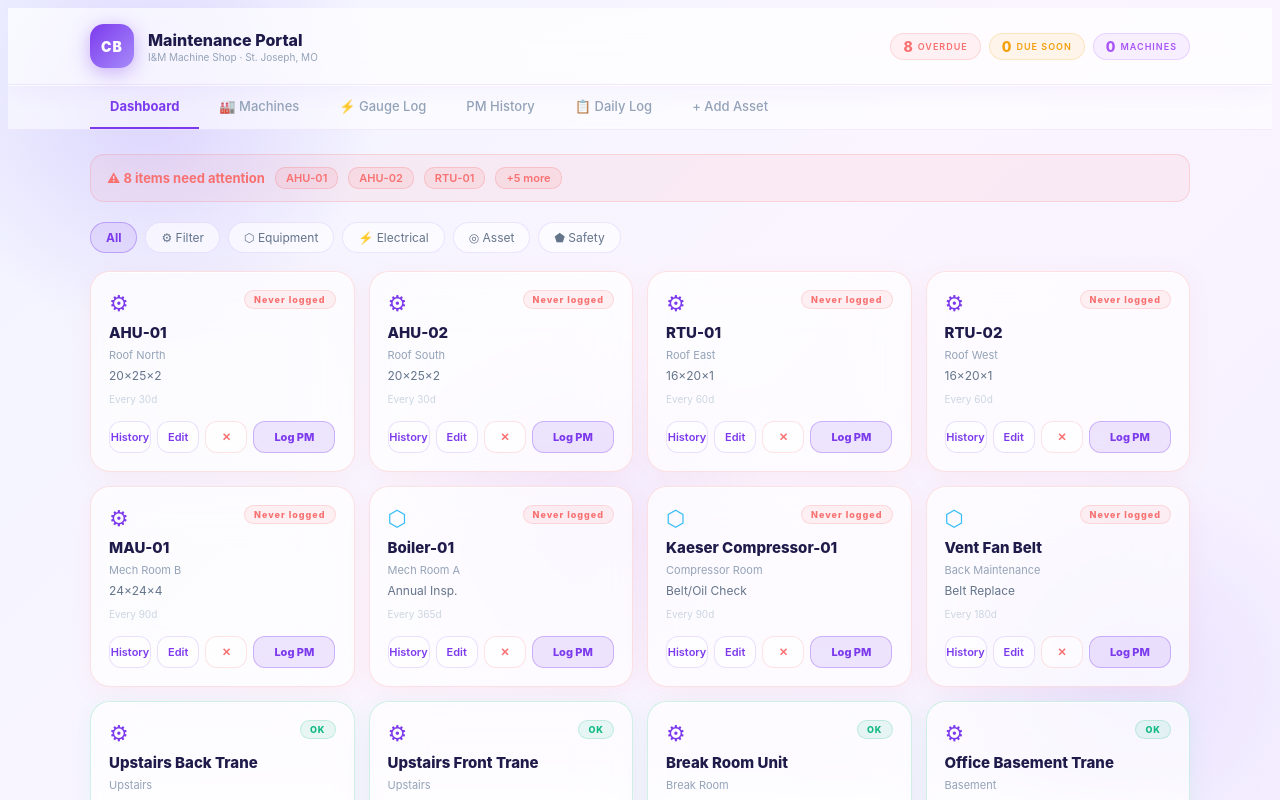
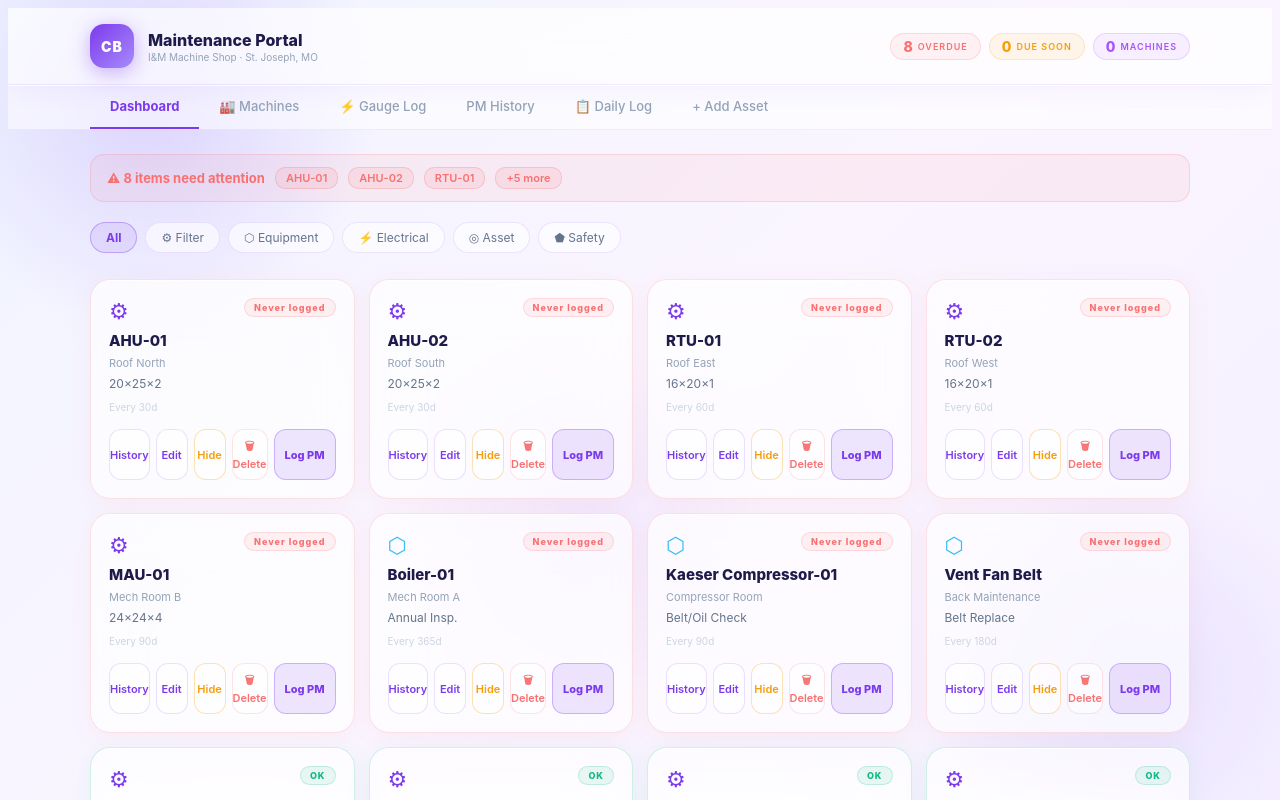
Before and after one commit to prouddaddy880810-byte/maintenance_portal, a React (Vite) app: page / in a window 1280 px wide. Shown: the top 800 px of the page. Built offline with nearby package versions, Linux system fonts and the light colour scheme.

Commit message:
feat: dismiss/restore assets + confirm-before-delete modal

```diff
--- a/src/App.jsx
+++ b/src/App.jsx
@@ -177,32 +177,74 @@ function EditModal({ item, fields, title, onSave, onClose }) {
   );
 }
 
+// ─── CONFIRM DELETE MODAL ────────────────────────────────────────────────────
+function ConfirmDelete({ name, onConfirm, onClose }) {
+  return (
+    <Overlay onClose={onClose}>
+      <div style={{ textAlign:"center" }}>
+        <div style={{ fontSize:40,marginBottom:12 }}>🗑</div>
+        <div style={{ fontWeight:800,fontSize:18,color:"#1e1b4b",marginBottom:8 }}>Delete Permanently?</div>
+        <div style={{ fontSize:14,color:"#64748b",marginBottom:6 }}>
+          <strong style={{color:"#1e1b4b"}}>{name}</strong>
+        </div>
+        <div style={{ fontSize:13,color:"#94a3b8",marginBottom:24 }}>
+          This removes the asset and all its PM history forever.<br/>
+          Use <strong>Hide</strong> instead to just remove it from the dashboard.
+        </div>
+        <div style={{ display:"flex",gap:10 }}>
+          <button onClick={onClose} style={{ ...S.btnG,flex:1 }}>Cancel</button>
+          <button onClick={onConfirm} style={{ flex:2,padding:"11px 20px",background:"rgba(239,68,68,0.1)",border:"1.5px solid rgba(239,68,68,0.4)",color:"#ef4444",cursor:"pointer",fontFamily:"inherit",fontWeight:800,fontSize:13,borderRadius:14 }}>
+            Yes, Delete Forever
+          </button>
+        </div>
+      </div>
+    </Overlay>
+  );
+}
+
 // ─── ASSET CARD ──────────────────────────────────────────────────────────────
-function AssetCard({ asset, onLog, onHistory, onEdit, onDelete }) {
+function AssetCard({ asset, onLog, onHistory, onEdit, onDismiss, onDelete, dismissed }) {
   const { pm } = asset;
+  const [confirmingDelete, setConfirmingDelete] = useState(false);
   return (
-    <div style={{ background:"rgba(255,255,255,0.65)", border:`1.5px solid ${pm.color}30`, borderRadius:20, padding:18, backdropFilter:"blur(24px)", WebkitBackdropFilter:"blur(24px)", boxShadow:`0 4px 24px ${pm.color}12, inset 0 1px 0 rgba(255,255,255,0.9)`, display:"flex",flexDirection:"column",gap:6 }}>
+    <>
+      {confirmingDelete && (
+        <ConfirmDelete
+          name={asset.name}
+          onConfirm={onDelete}
+          onClose={()=>setConfirmingDelete(false)}
+        />
+      )}
+      <div style={{ background: dismissed ? "rgba(255,255,255,0.35)" : "rgba(255,255,255,0.65)", border:`1.5px solid ${dismissed ? "rgba(148,163,184,0.2)" : pm.color+"30"}`, borderRadius:20, padding:18, backdropFilter:"blur(24px)", WebkitBackdropFilter:"blur(24px)", boxShadow:`0 4px 24px ${pm.color}12, inset 0 1px 0 rgba(255,255,255,0.9)`, display:"flex",flexDirection:"column",gap:6, opacity: dismissed ? 0.65 : 1 }}>
         <div style={{ display:"flex",justifyContent:"space-between",alignItems:"flex-start" }}>
           <span style={{ fontSize:22,color:CAT_COLOR[asset.category] }}>{CAT_ICON[asset.category]}</span>
-        <span style={{ fontSize:9,fontWeight:800,letterSpacing:1,padding:"3px 9px",borderRadius:20,color:pm.color,background:pm.color+"18",border:`1px solid ${pm.color}30` }}>{pm.label}</span>
+          <div style={{ display:"flex",gap:6,alignItems:"center" }}>
+            {dismissed && <span style={{ fontSize:9,fontWeight:800,letterSpacing:1,padding:"3px 9px",borderRadius:20,color:"#94a3b8",background:"rgba(148,163,184,0.15)",border:"1px solid rgba(148,163,184,0.3)" }}>Hidden</span>}
+            {!dismissed && <span style={{ fontSize:9,fontWeight:800,letterSpacing:1,padding:"3px 9px",borderRadius:20,color:pm.color,background:pm.color+"18",border:`1px solid ${pm.color}30` }}>{pm.label}</span>}
+          </div>
         </div>
         <div style={{ fontWeight:800,fontSize:15,color:"#1e1b4b",lineHeight:1.2,marginTop:2 }}>{asset.name}</div>
         <div style={{ fontSize:11,color:"#94a3b8" }}>{asset.location}</div>
         <div style={{ fontSize:12,color:"#64748b" }}>{asset.detail}</div>
-      {asset.pmEnabled && (
+        {!dismissed && asset.pmEnabled && (
           <div style={{ display:"flex",justifyContent:"space-between",marginTop:4 }}>
             <span style={{ fontSize:10,color:"#cbd5e1" }}>Every {asset.intervalDays}d</span>
             {pm.days!==null && <span style={{ fontSize:11,color:pm.color,fontWeight:700 }}>{pm.days<0?`${Math.abs(pm.days)}d past due`:`${pm.days}d left`}</span>}
           </div>
         )}
-      {pm.next && <div style={{ fontSize:10,color:"#cbd5e1" }}>Next: <span style={{color:pm.color}}>{dStr(pm.next)}</span></div>}
+        {!dismissed && pm.next && <div style={{ fontSize:10,color:"#cbd5e1" }}>Next: <span style={{color:pm.color}}>{dStr(pm.next)}</span></div>}
         <div style={{ display:"flex",gap:6,marginTop:10,flexWrap:"wrap" }}>
-        <button onClick={onHistory} style={S.cGhost}>History</button>
+          {!dismissed && <button onClick={onHistory} style={S.cGhost}>History</button>}
           <button onClick={onEdit} style={{ ...S.cGhost,color:"#7c3aed" }}>Edit</button>
-        <button onClick={onDelete} style={{ ...S.cGhost,color:"#f87171",borderColor:"#f8717130" }}>✕</button>
-        <button onClick={onLog} style={S.cPrimary}>Log PM</button>
+          {dismissed
+            ? <button onClick={onDismiss} style={{ ...S.cGhost,color:"#10b981",borderColor:"rgba(16,185,129,0.3)" }}>↩ Restore</button>
+            : <button onClick={onDismiss} style={{ ...S.cGhost,color:"#f59e0b",borderColor:"rgba(245,158,11,0.3)" }}>Hide</button>
+          }
+          <button onClick={()=>setConfirmingDelete(true)} style={{ ...S.cGhost,color:"#f87171",borderColor:"#f8717130" }}>🗑 Delete</button>
+          {!dismissed && <button onClick={onLog} style={S.cPrimary}>Log PM</button>}
         </div>
       </div>
+    </>
   );
 }
 
@@ -720,6 +762,7 @@ export default function App() {
   const [logNote,    setNote]       = useState("");
   const [logDate,    setDate]       = useState(TODAY);
   const [toast,      setToast]      = useState(null);
+  const [showHidden, setShowHidden] = useState(false);
   const [addForm,    setForm]       = useState({ name:"",location:"",category:"Filter",detail:"",intervalDays:30,pmEnabled:true });
 
   useEffect(() => { save("cbv3_assets",    assets);    }, [assets]);
@@ -744,7 +787,8 @@ export default function App() {
     setForm({ name:"",location:"",category:"Filter",detail:"",intervalDays:30,pmEnabled:true });
   }
 
-  function deleteAsset(id) { setAssets(p=>p.filter(a=>a.id!==id)); setLogs(p=>p.filter(l=>l.assetId!==id)); showToast("Asset removed"); }
+  function dismissAsset(id) { setAssets(p=>p.map(a=>a.id===id?{...a,dismissed:!a.dismissed}:a)); }
+  function deleteAsset(id)  { setAssets(p=>p.filter(a=>a.id!==id)); setLogs(p=>p.filter(l=>l.assetId!==id)); showToast("Asset permanently deleted"); }
 
   const enriched = assets.map(a=>({...a,pm:getPM(a,logs)}));
   const overdue  = enriched.filter(a=>a.pm.label==="Overdue"||a.pm.label==="Never logged");
@@ -752,7 +796,9 @@ export default function App() {
   const ok       = enriched.filter(a=>a.pm.label==="OK");
   const cats     = ["All",...Array.from(new Set(assets.map(a=>a.category)))];
   const sorted   = [...enriched].sort((a,b)=>{ const o={"Never logged":0,"Overdue":1,"Due soon":2,"OK":3,"Log only":4}; return o[a.pm.label]-o[b.pm.label]; });
-  const displayed = catFilter==="All" ? sorted : sorted.filter(a=>a.category===catFilter);
+  const visibleSorted = showHidden ? sorted : sorted.filter(a=>!a.dismissed);
+  const displayed = catFilter==="All" ? visibleSorted : visibleSorted.filter(a=>a.category===catFilter);
+  const hiddenCount = enriched.filter(a=>a.dismissed).length;
 
   const assetEditFields = [
     { key:"name",        label:"Name" },
@@ -893,12 +939,21 @@ export default function App() {
             <div style={S.catRow}>
               {cats.map(c=><button key={c} onClick={()=>setCat(c)} style={{...S.catBtn,...(catFilter===c?S.catOn:{})}}>{c!=="All"&&CAT_ICON[c]} {c}</button>)}
             </div>
+            <div style={{ display:"flex",justifyContent:"flex-end",marginBottom:8 }}>
+              {hiddenCount > 0 && (
+                <button onClick={()=>setShowHidden(h=>!h)} style={{ padding:"6px 14px",borderRadius:20,border:"1px solid rgba(245,158,11,0.3)",background: showHidden?"rgba(245,158,11,0.1)":"rgba(255,255,255,0.6)",color:showHidden?"#f59e0b":"#94a3b8",fontSize:12,cursor:"pointer",fontFamily:"inherit",fontWeight:600 }}>
+                  {showHidden ? `👁 Hiding ${hiddenCount} shown` : `👁 ${hiddenCount} hidden`}
+                </button>
+              )}
+            </div>
             <div style={S.grid}>
               {displayed.map(a=>(
                 <AssetCard key={a.id} asset={a}
+                  dismissed={!!a.dismissed}
                   onLog={()=>setLog(a)}
                   onHistory={()=>setHist(a)}
                   onEdit={()=>setEditAsset(a)}
+                  onDismiss={()=>dismissAsset(a.id)}
                   onDelete={()=>deleteAsset(a.id)} />
               ))}
             </div>
```
Lines whose indentation alone changed are shown as unchanged.
